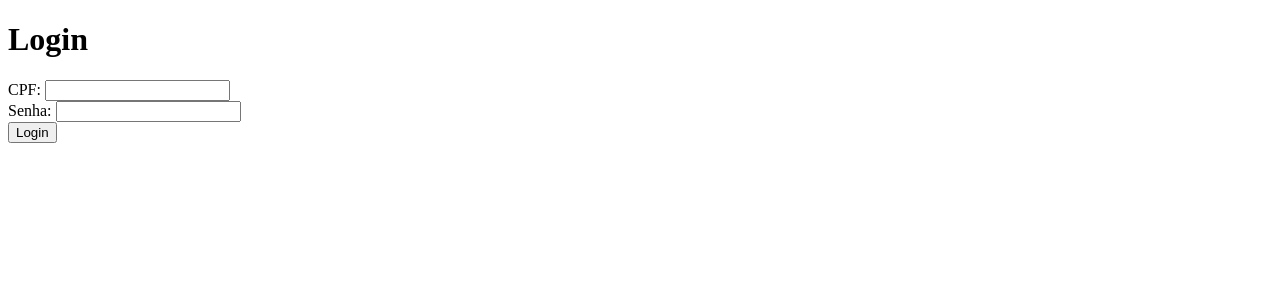
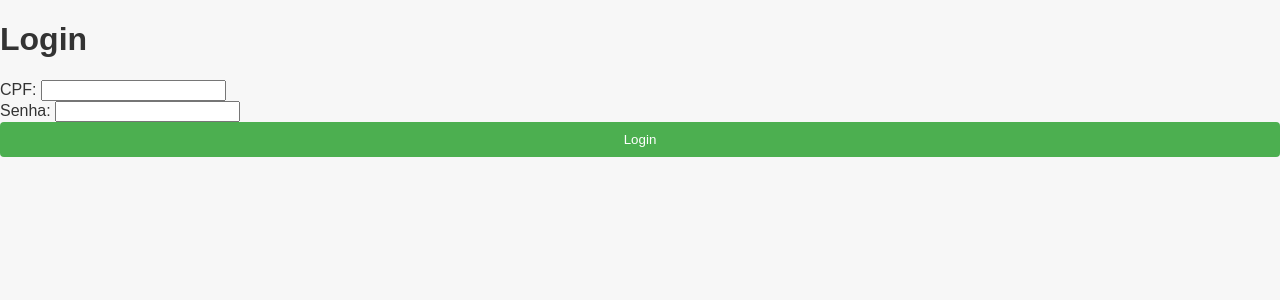
Before and after one commit to maxwelldeveloper7/vagas-creche, a Flask app: page /login in a window 1280 px wide. Shown: the top 300 px of the page. Run offline with Flask 3, Linux system fonts and the light colour scheme.

Commit message:
reestruturando projeto e adicionando estilos

```diff
--- /dev/null
+++ b/app/static/css/styles.css
@@ -0,0 +1,67 @@
+/* Mobile First Styling (375px width) */
+body {
+    font-family: Arial, sans-serif;
+    margin: 0;
+    padding: 0;
+    background-color: #f7f7f7;
+    color: #333;
+}
+
+.container {
+    width: 100%;
+    max-width: 375px;
+    margin: 0 auto;
+    padding: 20px;
+    box-sizing: border-box;
+}
+
+.header, .footer {
+    background-color: #4CAF50;
+    color: white;
+    text-align: center;
+    padding: 10px 0;
+}
+
+.form-container {
+    background: white;
+    padding: 20px;
+    border-radius: 8px;
+    box-shadow: 0 0 10px rgba(0, 0, 0, 0.1);
+}
+
+.form-group {
+    margin-bottom: 15px;
+}
+
+.form-group label {
+    display: block;
+    margin-bottom: 5px;
+}
+
+.form-group input, .form-group select {
+    width: 100%;
+    padding: 10px;
+    border: 1px solid #ccc;
+    border-radius: 4px;
+}
+
+button {
+    width: 100%;
+    padding: 10px;
+    background-color: #4CAF50;
+    color: white;
+    border: none;
+    border-radius: 4px;
+    cursor: pointer;
+}
+
+button:hover {
+    background-color: #45a049;
+}
+
+/* Larger screens */
+@media (min-width: 600px) {
+    .container {
+        max-width: 600px;
+    }
+}
--- /dev/null
+++ b/app/static/js/script.js
@@ -0,0 +1,4 @@
+document.addEventListener('DOMContentLoaded', function() {
+    console.log('JavaScript carregado!');
+    // Adicione mais funcionalidades JavaScript aqui
+});
--- a/app/templates/index.html
+++ b/app/templates/index.html
@@ -3,11 +3,13 @@
   <head>
     <meta charset="utf-8">
     <meta name="viewport" content="width=device-width, initial-scale=1, shrink-to-fit=no">
+    <link rel="stylesheet" href="{{ url_for('static', filename='css/styles.css') }}">
     <title>Cadastro de Creches</title>
   </head>
   <body>
     <h1>Bem-vindo ao Sistema de Cadastro de Creches</h1>
     <a href="{{ url_for('register') }}">Registrar</a>
     <a href="{{ url_for('login') }}">Login</a>
+    <script src="{{ url_for('static', filename='js/script.js') }}"></script>
   </body>
 </html>
--- a/app/templates/login.html
+++ b/app/templates/login.html
@@ -3,6 +3,7 @@
   <head>
     <meta charset="utf-8">
     <meta name="viewport" content="width=device-width, initial-scale=1, shrink-to-fit=no">
+    <link rel="stylesheet" href="{{ url_for('static', filename='css/styles.css') }}">
     <title>Login</title>
   </head>
   <body>
@@ -14,5 +15,6 @@
       <input type="password" id="senha" name="senha" required><br>
       <button type="submit">Login</button>
     </form>
+    <script src="{{ url_for('static', filename='js/script.js') }}"></script>
   </body>
 </html>
--- a/app/templates/register.html
+++ b/app/templates/register.html
@@ -3,6 +3,7 @@
   <head>
     <meta charset="utf-8">
     <meta name="viewport" content="width=device-width, initial-scale=1, shrink-to-fit=no">
+    <link rel="stylesheet" href="{{ url_for('static', filename='css/styles.css') }}">
     <title>Registro</title>
   </head>
   <body>
```
Also changed, not shown: app/routes.py (line endings or trailing spaces).
